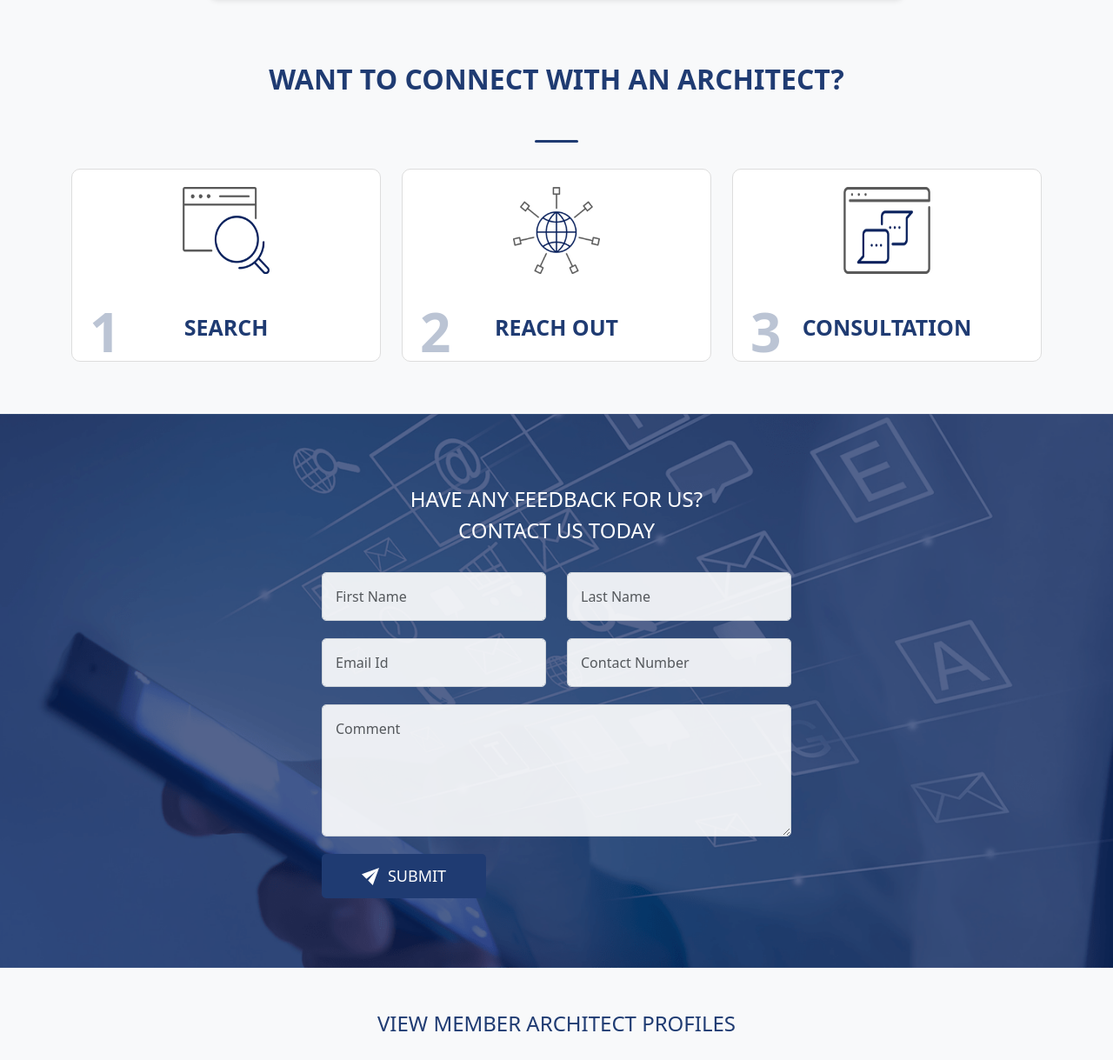
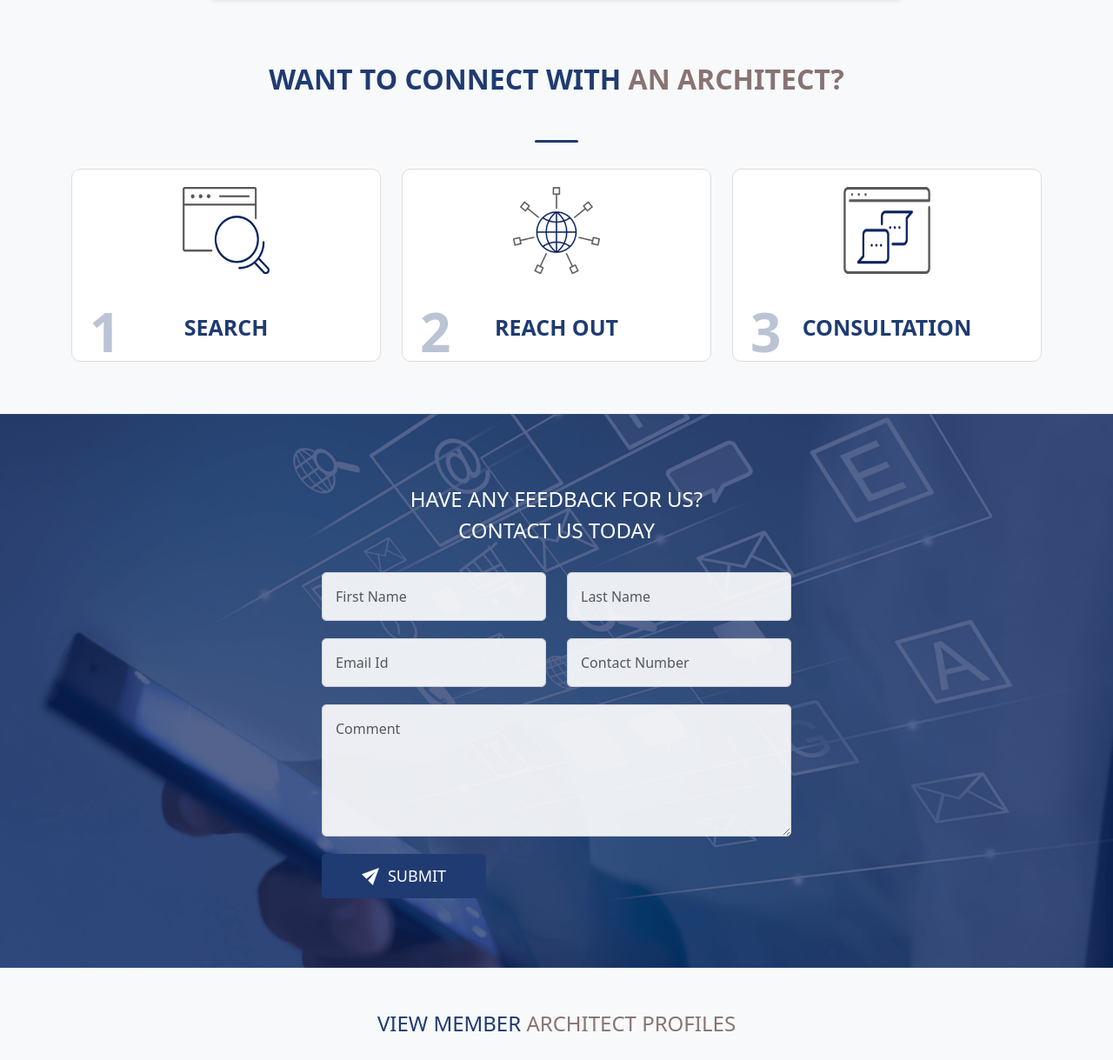
Before and after one commit to akshat4815/architect, a plain HTML site: page index.html in a window 1280 px wide. Shown: the part 575-1794 px from the top of the page at 87% size. Drawn offline with nearby package versions, Linux system fonts and the light colour scheme.

Commit message:
Add files via upload

```diff
--- a/index.html
+++ b/index.html
@@ -8,6 +8,9 @@
 <link href="https://cdn.jsdelivr.net/npm/bootstrap@5.3.3/dist/css/bootstrap.min.css" rel="stylesheet" integrity="sha384-QWTKZyjpPEjISv5WaRU9OFeRpok6YctnYmDr5pNlyT2bRjXh0JMhjY6hW+ALEwIH" crossorigin="anonymous">
 <script src="https://cdn.jsdelivr.net/npm/bootstrap@5.3.3/dist/js/bootstrap.bundle.min.js" integrity="sha384-YvpcrYf0tY3lHB60NNkmXc5s9fDVZLESaAA55NDzOxhy9GkcIdslK1eN7N6jIeHz" crossorigin="anonymous"></script>
 <script src="https://cdn.jsdelivr.net/npm/bootstrap-icons/font/bootstrap-icons.js"></script>
+<link rel="preconnect" href="https://fonts.googleapis.com">
+<link rel="preconnect" href="https://fonts.gstatic.com" crossorigin>
+<link href="https://fonts.googleapis.com/css2?family=Roboto:ital,wght@0,100;0,300;0,400;0,500;0,700;0,900;1,100;1,300;1,400;1,500;1,700;1,900&display=swap" rel="stylesheet">
 </head>
 <body>
     <!--Header-->
@@ -241,7 +244,7 @@
 
 
 <div class="connect-section">
-    <h2>WANT TO CONNECT WITH AN ARCHITECT?</h2>
+    <h2>WANT TO CONNECT WITH <span style="color: #887373;"> AN ARCHITECT?</span></h2>
     <div class="divider"></div>
     <div class="container">
         <div class="row text-center">
@@ -361,7 +364,7 @@
     <!-- Architect Profiles Section -->
 <div class="architect-profiles-section">
     <div class="container">
-        <h2 class="section-heading">VIEW MEMBER ARCHITECT PROFILES</h2>
+        <h2 class="section-heading" style="">VIEW MEMBER<span style="color: #887373;"> ARCHITECT PROFILES</span></h2>
         <div class="row align-items-center">
             <!-- Previous Button -->
             <div class="col-md-1 text-center">
```
